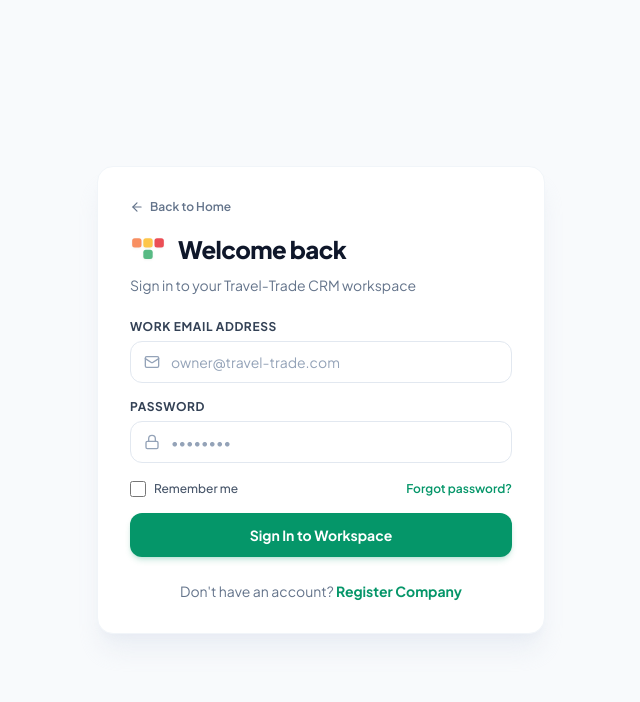
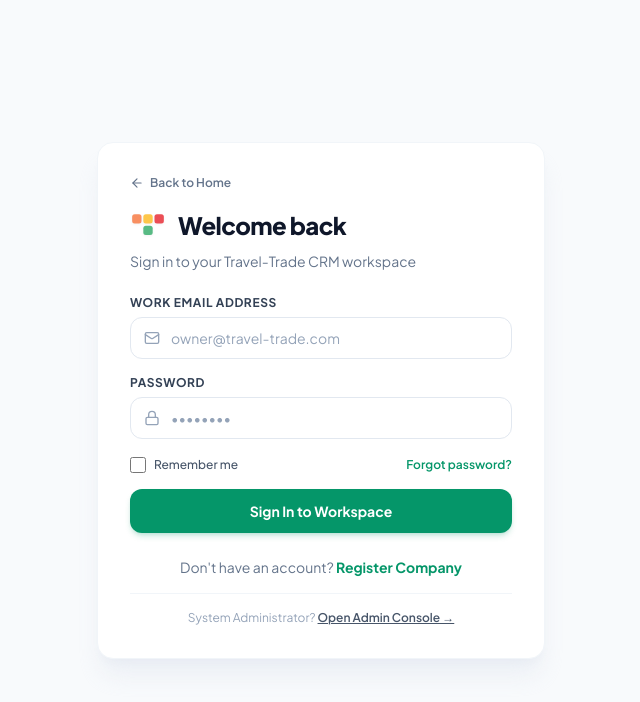
Before and after one commit to gfuid/CRM, a React (Vite) app in the folder frontend/: page / in a window 1280 px wide. Both pictures are taken after a click on the button "Sign In". Shown: the top 702 px of the page, without its empty margins (319-959 px from the left). Built offline with nearby package versions, Linux system fonts and the light colour scheme; no server answers.

Commit message:
feat: link production URLs and cross-portal navigation for Sales CRM and Admin Console

```diff
--- a/frontend/src/components/Sidebar.jsx
+++ b/frontend/src/components/Sidebar.jsx
@@ -7,7 +7,8 @@ import {
   Table,
   Calendar,
   CalendarClock,
-  UserPlus
+  UserPlus,
+  ExternalLink
 } from 'lucide-react';
 import BrandLogo from './BrandLogo';
 import { useAuth } from '../context/AuthContext';
@@ -109,6 +110,21 @@ export default function Sidebar({ activeTab, setActiveTab, companyName, taskBadg
         )}
       </nav>
 
+      {/* Admin Console Direct Link (for Owner/Admin) */}
+      {(isOwner || profile?.role === 'admin') && (
+        <div className="px-3 pb-2">
+          <a
+            href={import.meta.env.VITE_ADMIN_URL || 'https://crm-b2g7.vercel.app'}
+            target="_blank"
+            rel="noopener noreferrer"
+            className="flex items-center justify-between px-3 py-2 rounded-xl text-xs font-semibold text-slate-600 dark:text-slate-300 hover:bg-slate-100 dark:hover:bg-slate-800 hover:text-emerald-600 transition-colors border border-dashed border-slate-200 dark:border-slate-700"
+          >
+            <span>Admin Console</span>
+            <ExternalLink size={12} className="text-slate-400" />
+          </a>
+        </div>
+      )}
+
       {/* Footer / Logged In Role Banner */}
       <div className="p-4 border-t border-slate-100 dark:border-slate-800 flex items-center justify-between text-xs text-slate-500">
         <div className="flex items-center gap-2">
--- a/frontend/src/pages/LandingPage.jsx
+++ b/frontend/src/pages/LandingPage.jsx
@@ -46,6 +46,14 @@ export default function LandingPage({ onLoginClick, onRegisterClick }) {
           <a href="#preview" className="hover:text-slate-900 transition-colors">Platform Tour</a>
           <a href="#features" className="hover:text-slate-900 transition-colors">Features</a>
           <a href="#pricing" className="hover:text-slate-900 transition-colors">Pricing & Plans</a>
+          <a
+            href={import.meta.env.VITE_ADMIN_URL || 'https://crm-b2g7.vercel.app'}
+            target="_blank"
+            rel="noopener noreferrer"
+            className="hover:text-emerald-600 transition-colors"
+          >
+            Admin Console &rarr;
+          </a>
         </nav>
 
         <div className="flex items-center gap-1.5 sm:gap-3 shrink-0">
@@ -438,6 +446,14 @@ export default function LandingPage({ onLoginClick, onRegisterClick }) {
           <div className="flex items-center gap-4 text-xs font-medium text-slate-500">
             <a href="#privacy" className="hover:text-slate-900">Privacy Policy</a>
             <a href="#terms" className="hover:text-slate-900">Terms of Service</a>
+            <a
+              href={import.meta.env.VITE_ADMIN_URL || 'https://crm-b2g7.vercel.app'}
+              target="_blank"
+              rel="noopener noreferrer"
+              className="text-emerald-600 hover:text-emerald-700 font-semibold"
+            >
+              Admin Console &rarr;
+            </a>
           </div>
         </div>
       </footer>
--- a/frontend/src/pages/LoginPage.jsx
+++ b/frontend/src/pages/LoginPage.jsx
@@ -152,6 +152,18 @@ export default function LoginPage({ onSwitchToRegister, onBackToLanding }) {
             Register Company
           </button>
         </div>
+
+        <div className="text-center mt-4 pt-4 border-t border-slate-100 text-xs text-slate-400">
+          System Administrator?{' '}
+          <a
+            href={import.meta.env.VITE_ADMIN_URL || 'https://crm-b2g7.vercel.app'}
+            target="_blank"
+            rel="noopener noreferrer"
+            className="font-semibold text-slate-600 hover:text-emerald-600 transition-colors underline"
+          >
+            Open Admin Console &rarr;
+          </a>
+        </div>
       </div>
     </div>
   );
```
Also changed, not shown: 1 other file (tests, documents, lock files or other folders).
